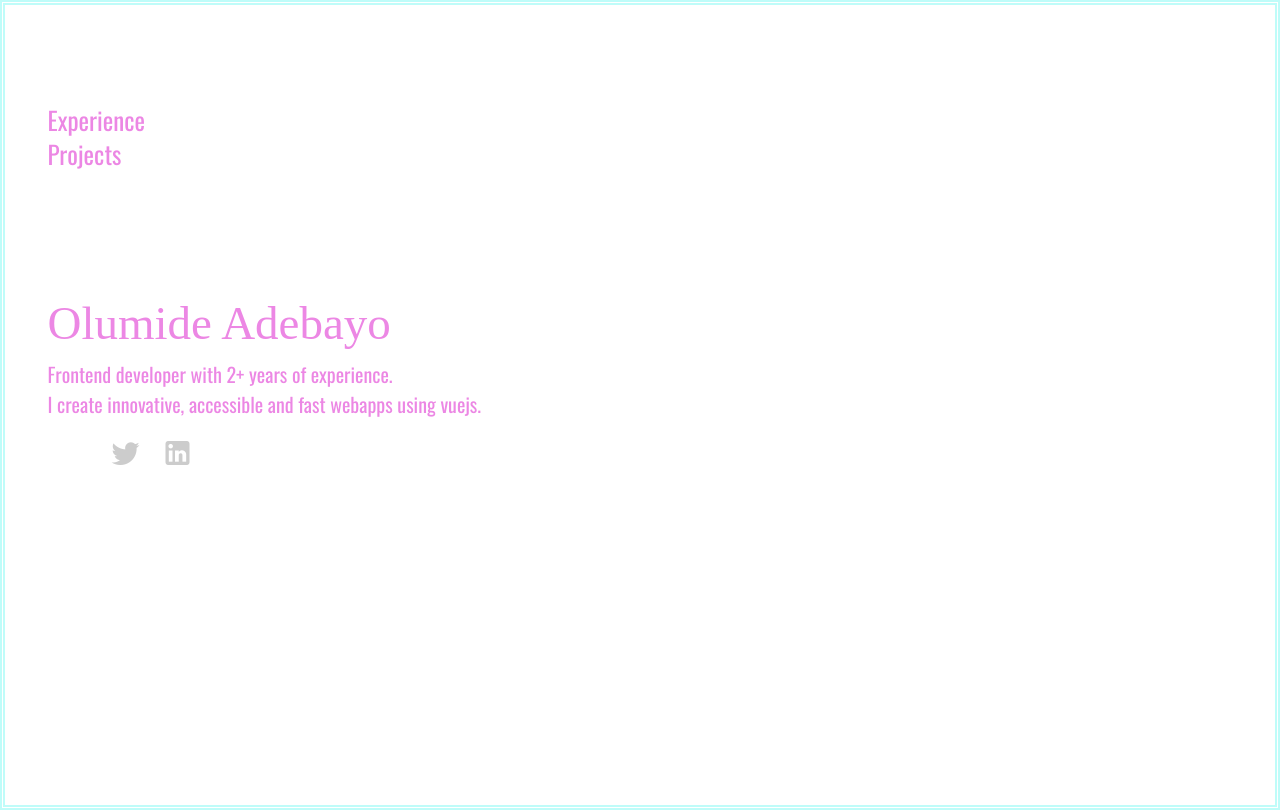
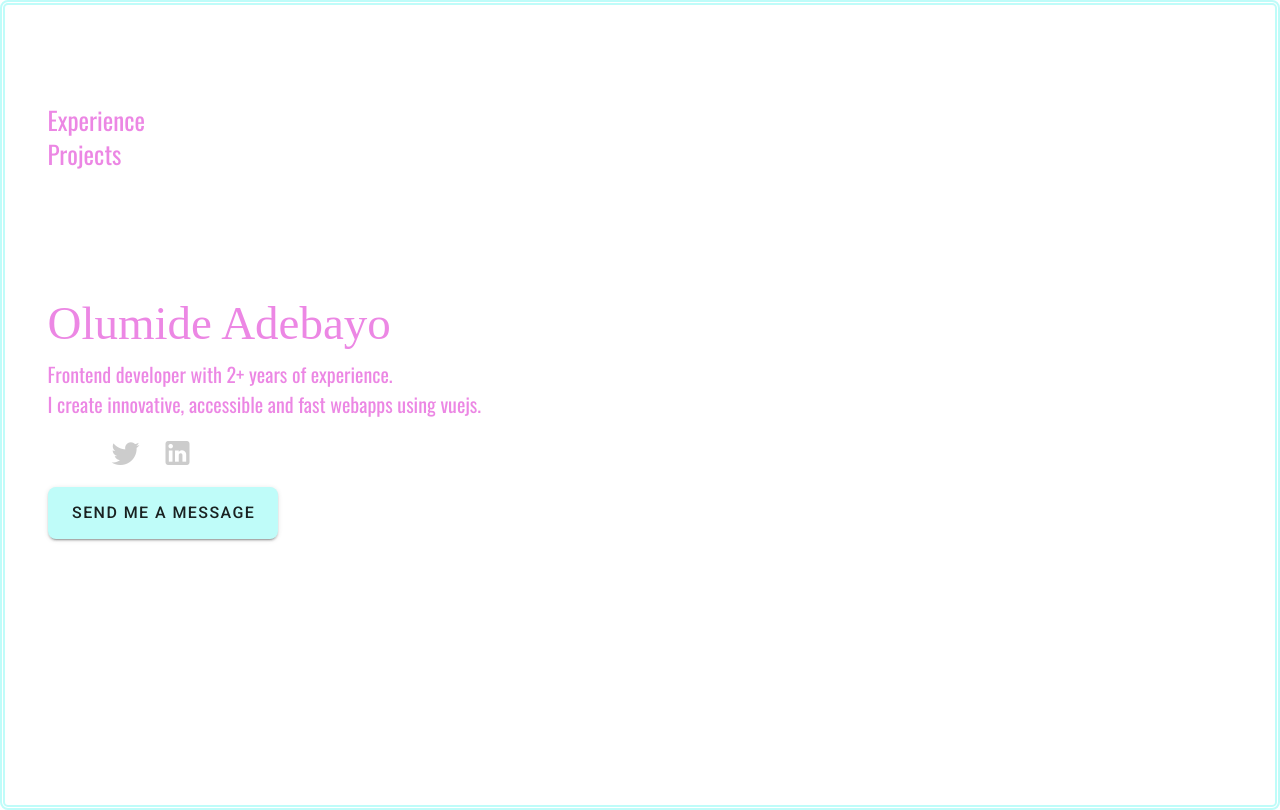
Before and after one commit to moon-grp/portf, a Nuxt app: page / in a window 1280 px wide. Built offline with nearby package versions, Linux system fonts and the light colour scheme; a web font is replaced by a local one.

Commit message:
minor fixes

```diff
--- a/layouts/default.vue
+++ b/layouts/default.vue
@@ -1,5 +1,5 @@
 <template>
-  <v-app class="body">
+  <v-app class="body btnish">
   <Nuxt/>
   </v-app>
 </template>
@@ -39,6 +39,12 @@ export default {
   border-style: double;
   border-color: #bffcf9;
   border-width:5px;
-  background-color: #fff;
+  background-color: #FFFFFF;
+}
+
+.btnish{
+  border-radius: .5em;
+  box-shadow: -12px -12px 12px 0 rgba(255, 255, 255, 1),
+  12px, 12px, 12px, 0 rgba(0, 0, 0, 1)
 }
 </style>
--- a/pages/index.vue
+++ b/pages/index.vue
@@ -1,5 +1,5 @@
 <template>
-  <v-container class="pt-12">
+  <v-container class="pt-12 px-auto">
     <v-row class="mt-12">
       <div class="font_nav">
         Experience
@@ -32,8 +32,8 @@
         <v-icon>mdi-linkedin</v-icon>
       </v-btn>
     </v-row>
-    <v-row>
-
+    <v-row class="pt-2">
+      <v-btn x-large color="#BFFCF9" class="btnish">Send me a Message</v-btn>
     </v-row>
   </v-container>
 </template>
@@ -50,6 +50,11 @@ export default {
   font-family: 'Oswald', sans-serif;
   font-size: 25px;
   color: #ec87e4;
+}
+.btnish{
+  border-radius: .5em;
+  box-shadow: -12px -12px 12px 0 rgba(255, 255, 255, 1),
+  12px, 12px, 12px, 0 rgba(0, 0, 0, 1)
 }
 .font_name {
   font-family: 'Baloo Bhai', cursive;
```
